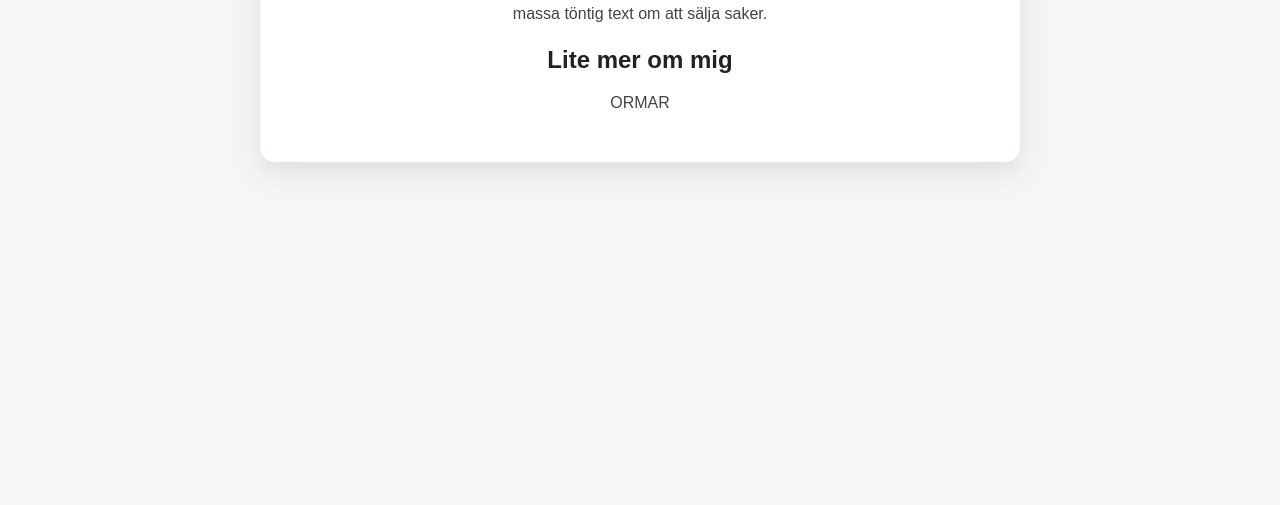
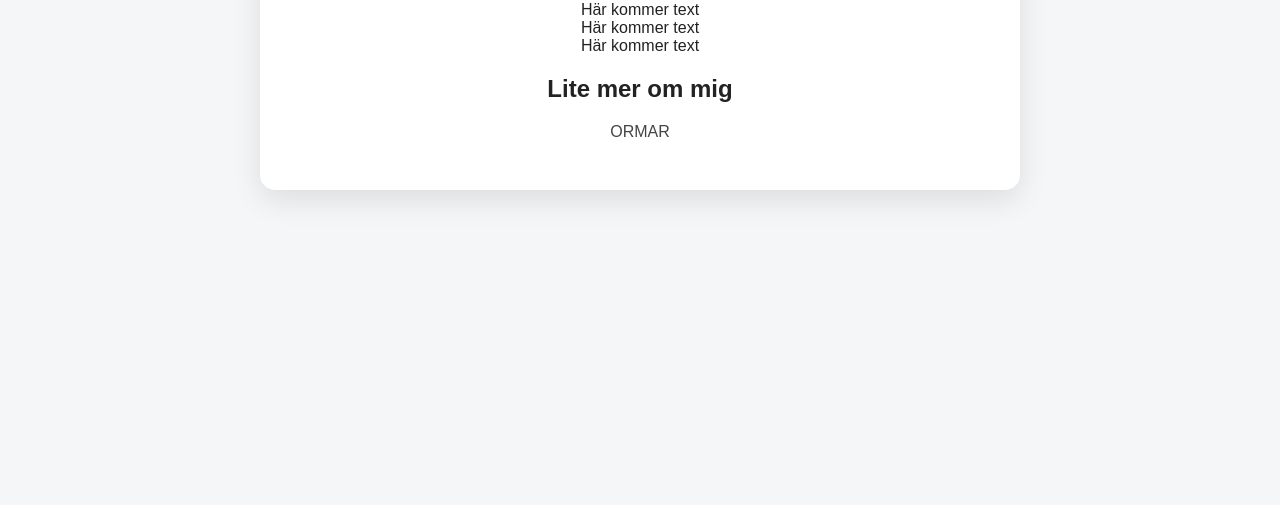
Before and after one commit to timp77-collab/JWCaninus, a plain HTML site: page about.html in a window 1280 px wide. Shown: the part 295-800 px from the top of the page. Drawn offline with Linux system fonts and the light colour scheme.

Commit message:
Add files via upload

```diff
--- a/about.html
+++ b/about.html
@@ -26,7 +26,11 @@
     </p>
 
     <h2>JW Caninus</h2>
-    <p>massa töntig text om att sälja saker. </p>
+    <ul>
+      <li>Här kommer text</li>
+      <li>Här kommer text</li>
+      <li>Här kommer text</li>
+    </ul>
 
     <h2>Lite mer om mig</h2>
     <p>
```
